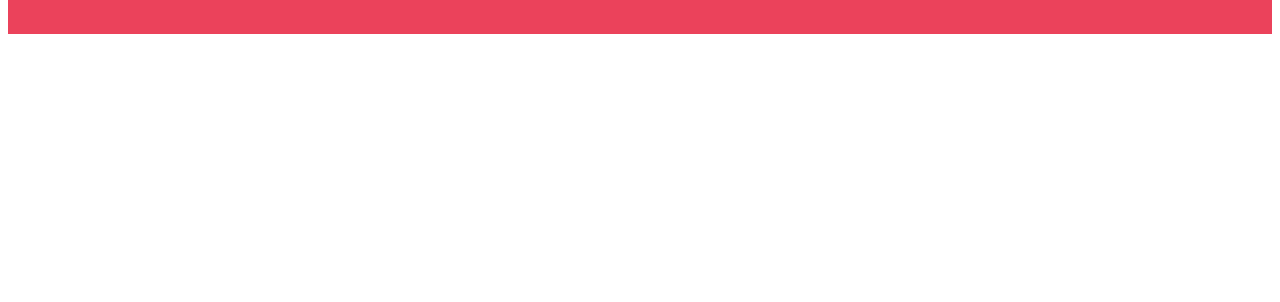
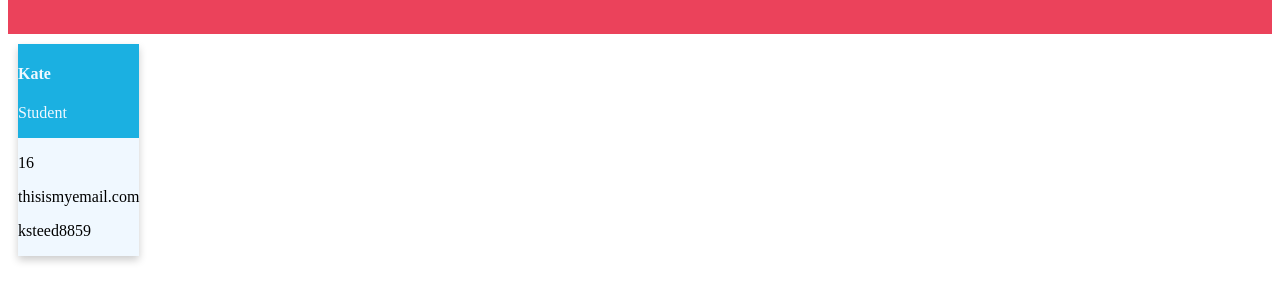
Before and after one commit to Ksteed8859/KS-Team-Profile, a website: page dist/index.html in a window 1280 px wide. Shown: the part 84-386 px from the top of the page. Drawn offline with Linux system fonts and the light colour scheme.

Commit message:
added starter css for team cards

```diff
--- a/dist/index.html
+++ b/dist/index.html
@@ -11,7 +11,19 @@
 <header>
     <h1>My Team</h1>
 </header>
+
 <body>
+    <div class="card">
+        <div id="header">
+            <h4 id="name">Kate</h4>
+            <p id="role">Student</p>
+        </div>
+        <div class="container">
+            <p id="id">16</p>
+            <p id="email">thisismyemail.com</p>
+            <p id="other">ksteed8859</p>
+        </div>
+    </div>
 </body>
 
 <script src="/index.js"></script>
--- a/dist/style.css
+++ b/dist/style.css
@@ -4,3 +4,26 @@ header {
     background-color: rgb(235, 66, 91);
     color: white;
 }
+
+.card {
+    display: grid;
+    width: fit-content;
+    margin: 10px;
+    box-shadow: 0 4px 8px 0 rgba(0,0,0,0.2);
+    transition: 0.3s;
+    border: 15px;
+  }
+
+.card:hover {
+    box-shadow: 0 8px 16px 0 rgba(0,0,0,0.2);
+  }
+
+.container {
+    background-color: aliceblue;
+    color: black;
+}
+
+#header {
+    background-color: rgb(27, 176, 225);
+    color: aliceblue;
+}
```
